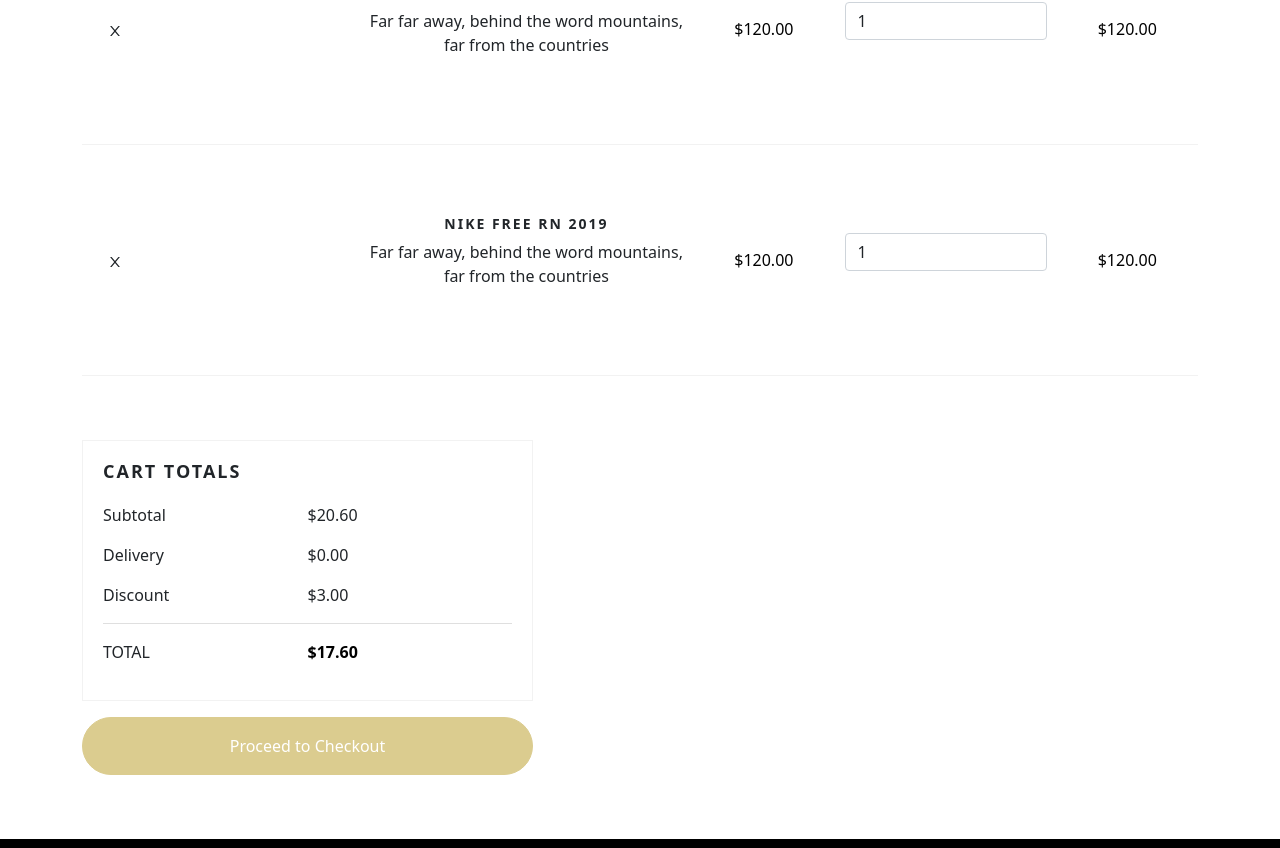
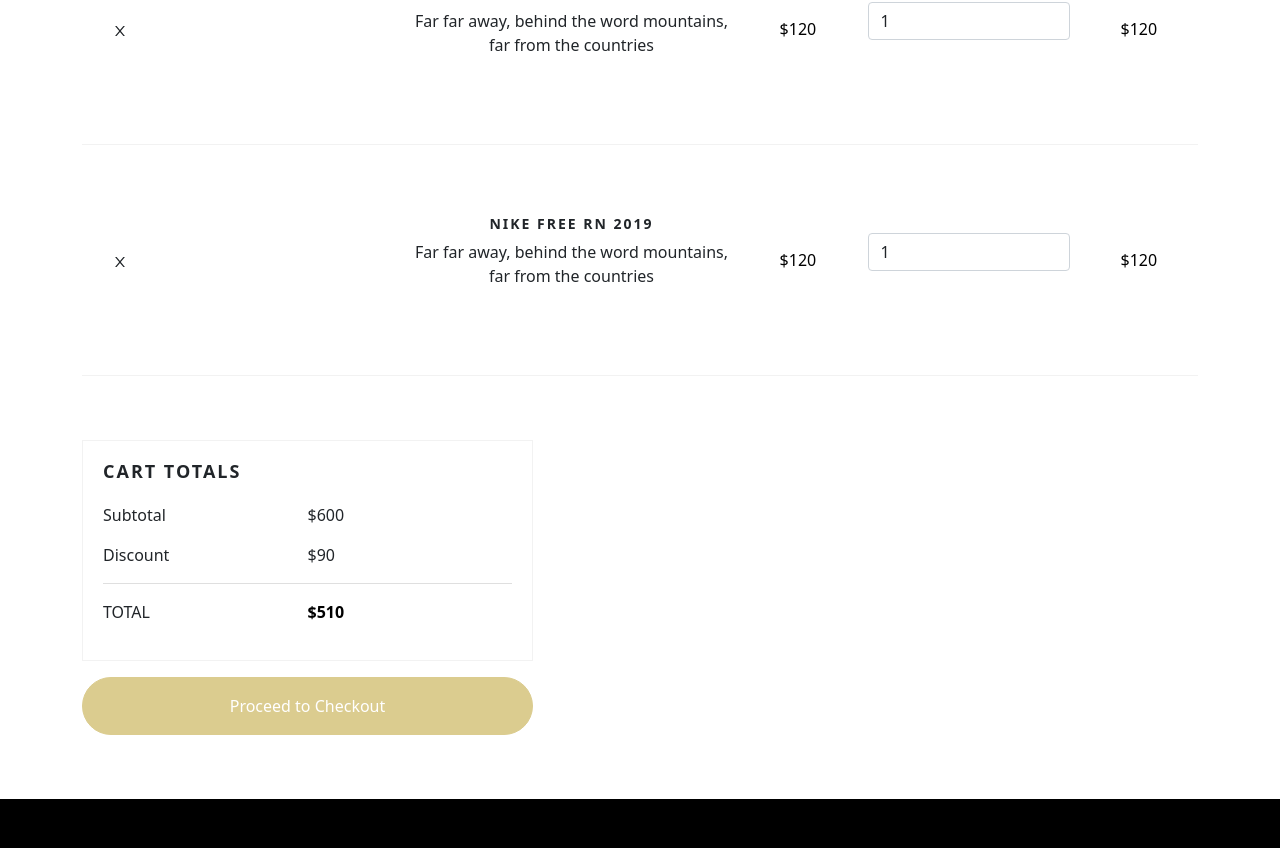
Before and after one commit to MayuriKolhe-2003/Shoes-Website, a React (Create React App) app: page /cart in a window 1280 px wide. Shown: the part 1249-2097 px from the top of the page. Built offline with nearby package versions, Linux system fonts and the light colour scheme.

Commit message:
Cart functionality added

```diff
--- a/src/components/AllProduct.js
+++ b/src/components/AllProduct.js
@@ -1,8 +1,10 @@
 import React, { useState } from 'react';
 import data from '../data/products.json';
-import Card from './AllProductsComponents/Card';
+import {Card} from './AllProductsComponents/Card';
+import { itemid } from './AllProductsComponents/Card';
 
 export default function AllProduct() {
+
     const [Malecheck, isMale] = useState(false);
     const [Femalecheck, isFemale] = useState(false);
     const [cards,changeCards] = useState(data);
@@ -10,11 +12,11 @@
 
     function malechange() {
         isMale(document.getElementById('male').checked);
-
+        console.log(itemid);
         !Malecheck ?
         changeCards(cards.filter((obj) => {
             return (
-                obj.type == 'male'
+                obj.type === 'male'
             )
         }))
         : changeCards(allprods)
@@ -27,7 +29,7 @@
         !Femalecheck ?
         changeCards(cards.filter((obj) => {
             return (
-                obj.type == 'female'
+                obj.type === 'female'
             )
         }))
         : changeCards(allprods)
--- a/src/components/AllProductsComponents/Card.js
+++ b/src/components/AllProductsComponents/Card.js
@@ -3,17 +3,17 @@
 import { AiOutlineShoppingCart } from 'react-icons/ai'
 import { BsBagHeart } from 'react-icons/bs'
 
-
-export default function Card(props) {
+var itemid = null
+function Card(props) {
 
     return (
 
         <div class="card shadow-sm border border-0">
             <div class="main-shoe container card-body">
                 <div class="card-bg">
-                    <img src={props.img} class="shoe-all-imag img-fluid" ></img>
+                    <img src={props.img} class="shoe-all-imag img-fluid" alt="imag"></img>
                     <div class="all-icons d-flex justify-content-between">
-                        <i class="fs-4 ps-2 pb-2"><AiOutlineShoppingCart /></i>
+                        <i onClick={() => itemid = props.id} class="fs-4 ps-2 pb-2"><AiOutlineShoppingCart /></i>
                         <i class="fs-4 pe-2"><BsBagHeart /></i>
                     </div>
 
@@ -21,7 +21,7 @@
 
                 <p class="text-success mb-0">In Stock</p>
                 <h5 class="card-title mb-2">{props.name}</h5>
-                <h6 class="card-subtitle text-body-secondary text-muted fw-light">{props.type == 'male' ? "Men's Shoe" : "Women's Shoe"}</h6>
+                <h6 class="card-subtitle text-body-secondary text-muted fw-light">{props.type === 'male' ? "Men's Shoe" : "Women's Shoe"}</h6>
                 {
                     props.onSale
                         ? <p class="card-text fw-medium mt-2">MRP : <span class="text-muted text-decoration-line-through">{props.price}</span> {props.salePrice}</p>
@@ -31,3 +31,5 @@
         </div>
     );
 }
+
+export {Card, itemid}
--- a/src/components/cart/CartCard.js
+++ b/src/components/cart/CartCard.js
@@ -2,23 +2,34 @@
 import { AiOutlineClose } from 'react-icons/ai'
 import data from '../../data/products.json'
 
-const CartCard = () => {
+export default function CartCard() {
 
-	const [cartItm, setCartItm] = useState(data);
+	var currPrice = 0;
+	var subtot = 0;
+	for (var i = 0;i<data.length;i++){
+		currPrice = currPrice + data[i].salePrice;
+		subtot = subtot + data[i].price;
+	}
 
-	function removeitem(id) {
-		setCartItm(cartItm.filter((obj) => {
+	const [cartItms, setCartItms] = useState(data);
+	const [totalPrice,setTotalPrice] = useState(currPrice);
+	const [subPrice, setSubPrice] = useState(subtot);
+
+	function deleteitm(id, slprice, price) {
+		setCartItms(cartItms.filter((obj) => {
 			return (
 				obj.id !== id
 			)
 		}))
+		setTotalPrice(totalPrice - slprice)
+		setSubPrice(subPrice - price)
+		console.log(totalPrice);
 	}
-	// removeitem(0);
-	console.log(cartItm);
+
 
 
 	return (
-		<>
+		<div>
 			<section class="cart mt-5">
 				<div class="container">
 					<div class="row">
@@ -35,13 +46,15 @@
 											<th>Total</th>
 										</tr>
 									</thead>
+
+									{
+										cartItms.length === 0 ?
+											<h2 class="text-muted pt-3">Cart is empty</h2> :
+											cartItms.map((prod) => {
+												return (
 													<tbody>
-										{cartItm.map((prod) => {
-											return (
-
 														<tr class="text-center">
-													<td class="product-remove"><div><span class="ion-ios-close"><AiOutlineClose /></span></div></td>
-													{/* <td class="product-remove"><div><span class="ion-ios-close"><AiOutlineClose /></span></div></td> */}
+															<td class="product-remove"><div onClick={() => deleteitm(prod.id,prod.salePrice,prod.price)}><span class="ion-ios-close"><AiOutlineClose /></span></div></td>
 
 															<td class="image-prod"><div class="img" style={{ backgroundImage: `url(assets/product-8.png)` }}></div></td>
 
@@ -50,7 +63,7 @@
 																<p>Far far away, behind the word mountains, far from the countries</p>
 															</td>
 
-													<td class="price">{prod.salePrice}</td>
+															<td class="price">${prod.price}</td>
 
 															<td class="quantity">
 																<div class="input-group mb-3">
@@ -58,12 +71,13 @@
 																</div>
 															</td>
 
-													<td class="total">{prod.salePrice}</td>
+															<td class="total">${prod.price}</td>
 														</tr>
+													</tbody>
 												)
 											})
 									}
-									</tbody>
+
 								</table>
 							</div>
 						</div>
@@ -74,20 +88,16 @@
 								<h3>Cart Totals</h3>
 								<p class="d-flex">
 									<span>Subtotal</span>
-									<span>$20.60</span>
-								</p>
-								<p class="d-flex">
-									<span>Delivery</span>
-									<span>$0.00</span>
+									<span>${subPrice}</span>
 								</p>
 								<p class="d-flex">
 									<span>Discount</span>
-									<span>$3.00</span>
+									<span>${subPrice - totalPrice}</span>
 								</p>
 								<hr />
 								<p class="d-flex total-price">
 									<span>Total</span>
-									<span>$17.60</span>
+									<span>${totalPrice}</span>
 								</p>
 
 							</div>
@@ -97,8 +107,6 @@
 				</div>
 			</section>
 
-		</>
+		</div>
 	)
 }
-
-export default CartCard
--- a/src/data/products.json
+++ b/src/data/products.json
@@ -4,7 +4,7 @@
         "img": "assets/product-3.png",
         "category": "Lifestyle",
         "name": "Nike Free RN 2019 ",
-        "price": "$120.00",
+        "price": 120.00,
         "description": "A springy ride for every run, the Peg's familiar, just-for-you feel returns to help you accomplish your goals. This version has the same responsiveness and neutral support you love but with improved comfort in those sensitive areas of your foot, like the arch and toes. Whether you're logging long marathon miles, squeezing in a speed session before the sun goes down or hopping into a spontaneous group jaunt, it's still the established road runner you can put your faith in, day after day, run after run. This design celebrates the Pegasus' history with Swoosh logos from the Peg 1, 24, 35 and 38.",
         "benefits": [
             "From tough stitching to pristine materials to the cupsole design, it delivers durable style that's smoother than backboard glass.",
@@ -20,7 +20,7 @@
             "Foam in the midsole"
         ],
         "onSale":true,
-        "salePrice":"$90.00",
+        "salePrice":90.00,
         "type":"male"
     },
     {
@@ -28,10 +28,10 @@
         "img": "assets/product-8.png",
         "category": "Lifestyle",
         "name": "Nike Free RN 2019 ",
-        "price": "$120.00",
+        "price": 120.00,
         "description": "A springy ride for every run, the Peg's familiar, just-for-you feel returns to help you accomplish your goals. This version has the same responsiveness and neutral support you love but with improved comfort in those sensitive areas of your foot, like the arch and toes. Whether you're logging long marathon miles, squeezing in a speed session before the sun goes down or hopping into a spontaneous group jaunt, it's still the established road runner you can put your faith in, day after day, run after run. This design celebrates the Pegasus' history with Swoosh logos from the Peg 1, 24, 35 and 38.",
         "onSale":true,
-        "salePrice":"$90.00",
+        "salePrice":90.00,
         "type":"male"
     },
     {
@@ -39,9 +39,9 @@
         "img": "assets/product-1.png",
         "category": "Lifestyle",
         "name": "Nike Free RN 2020 ",
-        "price": "$120.00",
+        "price": 120.00,
         "onSale":true,
-        "salePrice":"$90.00",
+        "salePrice":90.00,
         "type":"male"
     },
     {
@@ -49,9 +49,9 @@
         "img": "assets/product-4.png",
         "category": "Lifestyle",
         "name": "Nike Free RN 2019 ",
-        "price": "$120.00",
+        "price": 120.00,
         "type": "female",
-        "salePrice":"$120.00",
+        "salePrice":120.00,
         "onSale":false
     },
     {
@@ -59,9 +59,9 @@
         "img": "assets/product-3.png",
         "category": "Lifestyle",
         "name": "Nike Free RN 2019 ",
-        "price": "$120.00",
+        "price": 120.00,
         "type": "female",
-        "salePrice":"$120.00",
+        "salePrice":120.00,
         "onSale":false
     }
 
```
Lines whose indentation alone changed are shown as unchanged.
